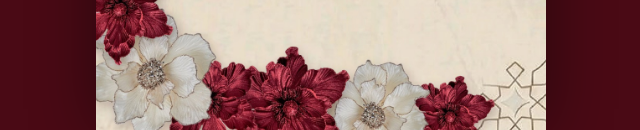
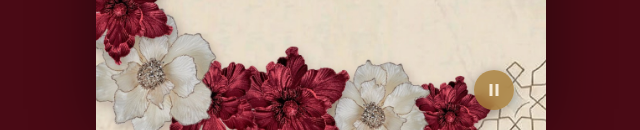
Before and after one commit to aamil2811/aamilswedding, a React (Vite) app: page / in a window 1280 px wide. Shown: the part 670-800 px from the top of the page, without its empty margins (319-959 px from the left). Built offline with nearby package versions, Linux system fonts and the light colour scheme; a web font is replaced by a local one.

Commit message:
Shift bg.jpg up, remove all box borders, cream tint on arch, add background music player

```diff
--- a/src/App.tsx
+++ b/src/App.tsx
@@ -5,6 +5,7 @@ import { Background } from "./components/Background";
 import { Petals } from "./components/Petals";
 import { ReadingBand } from "./components/ReadingBand";
 import { ProgressLine } from "./components/ProgressLine";
+import { AudioPlayer } from "./components/AudioPlayer";
 
 export function App() {
   const scrollContainerRef = useRef<HTMLDivElement>(null);
@@ -24,6 +25,7 @@ export function App() {
         <Petals prefersReducedMotion={prefersReducedMotion} />
         <ReadingBand onPageChange={setActivePage} />
         <ProgressLine />
+        <AudioPlayer />
       </div>
     </ScrollProvider>
   );
--- /dev/null
+++ b/src/components/AudioPlayer.tsx
@@ -0,0 +1,76 @@
+import { useEffect, useRef, useState } from "react";
+
+export function AudioPlayer() {
+  const audioRef = useRef<HTMLAudioElement>(null);
+  const [playing, setPlaying] = useState(false);
+  const [started, setStarted] = useState(false);
+
+  // Try to autoplay on first user interaction with the page
+  useEffect(() => {
+    const tryPlay = () => {
+      if (started) return;
+      const audio = audioRef.current;
+      if (!audio) return;
+      audio
+        .play()
+        .then(() => {
+          setPlaying(true);
+          setStarted(true);
+        })
+        .catch(() => {
+          // Autoplay blocked — user will need to tap the button
+        });
+    };
+
+    window.addEventListener("click", tryPlay, { once: true });
+    window.addEventListener("touchstart", tryPlay, { once: true });
+    window.addEventListener("scroll", tryPlay, { once: true });
+
+    return () => {
+      window.removeEventListener("click", tryPlay);
+      window.removeEventListener("touchstart", tryPlay);
+      window.removeEventListener("scroll", tryPlay);
+    };
+  }, [started]);
+
+  const toggle = () => {
+    const audio = audioRef.current;
+    if (!audio) return;
+    if (playing) {
+      audio.pause();
+      setPlaying(false);
+    } else {
+      audio.play().then(() => {
+        setPlaying(true);
+        setStarted(true);
+      });
+    }
+  };
+
+  return (
+    <>
+      <audio ref={audioRef} src="./bg-music.mp3" loop preload="none" />
+      <button
+        className={`audio-btn ${playing ? "audio-btn--playing" : ""}`}
+        onClick={toggle}
+        aria-label={playing ? "Pause music" : "Play music"}
+        title={playing ? "Pause music" : "Play music"}
+      >
+        {playing ? (
+          /* Pause icon */
+          <svg viewBox="0 0 24 24" fill="none" stroke="currentColor" strokeWidth="2" strokeLinecap="round">
+            <rect x="6" y="4" width="4" height="16" fill="currentColor" stroke="none" />
+            <rect x="14" y="4" width="4" height="16" fill="currentColor" stroke="none" />
+          </svg>
+        ) : (
+          /* Music note icon */
+          <svg viewBox="0 0 24 24" fill="currentColor">
+            <path d="M9 18V5l12-2v13" />
+            <circle cx="6" cy="18" r="3" />
+            <circle cx="18" cy="16" r="3" />
+          </svg>
+        )}
+      </button>
+    </>
+  );
+}
--- a/src/index.css
+++ b/src/index.css
@@ -69,6 +69,16 @@ body,
   background-size: cover;
   background-position: center;
   background-repeat: no-repeat;
+}
+
+/* bg.jpg: shift image up so ornamental frame sits behind centered text */
+.bg-image {
+  background-position: center 35%;
+}
+
+/* bg-rug.jpg: warm sepia tint to make arch off-white/cream instead of pure white */
+.bg-image-rug {
+  filter: sepia(18%) brightness(0.97);
 }
 
 .bg-image-rug,
@@ -275,13 +285,11 @@ body,
   font-style: italic;
 }
 
-/* ── Rounded Gold Details Box ── */
+/* ── Rounded Gold Details Box — border removed ── */
 .details-box {
   width: 100%;
   margin: 0.25rem auto;
-  padding: 0.6rem 0.85rem;
-  border: 1px solid var(--gold);
-  border-radius: 10px;
+  padding: 0.4rem 0;
   display: flex;
   flex-direction: column;
   align-items: center;
@@ -363,3 +371,40 @@ body,
     transition: none;
   }
 }
+
+/* ── Floating Music Button ── */
+.audio-btn {
+  position: fixed;
+  bottom: max(20px, env(safe-area-inset-bottom));
+  left: 50%;
+  transform: translateX(calc(-50% + (var(--col-width) / 2) - 52px));
+  z-index: 50;
+  width: 40px;
+  height: 40px;
+  border-radius: 50%;
+  border: none;
+  background: rgba(90, 16, 32, 0.72);
+  color: #f5e9d6;
+  display: flex;
+  align-items: center;
+  justify-content: center;
+  cursor: pointer;
+  backdrop-filter: blur(6px);
+  -webkit-backdrop-filter: blur(6px);
+  box-shadow: 0 2px 12px rgba(0, 0, 0, 0.3);
+  transition: background 0.25s, transform 0.2s;
+  padding: 0;
+}
+
+.audio-btn svg {
+  width: 18px;
+  height: 18px;
+}
+
+.audio-btn--playing {
+  background: rgba(166, 124, 55, 0.8);
+}
+
+.audio-btn:hover {
+  transform: translateX(calc(-50% + (var(--col-width) / 2) - 52px)) scale(1.1);
+}
```
Also changed, not shown: 1 other file (tests, documents, lock files or other folders).
